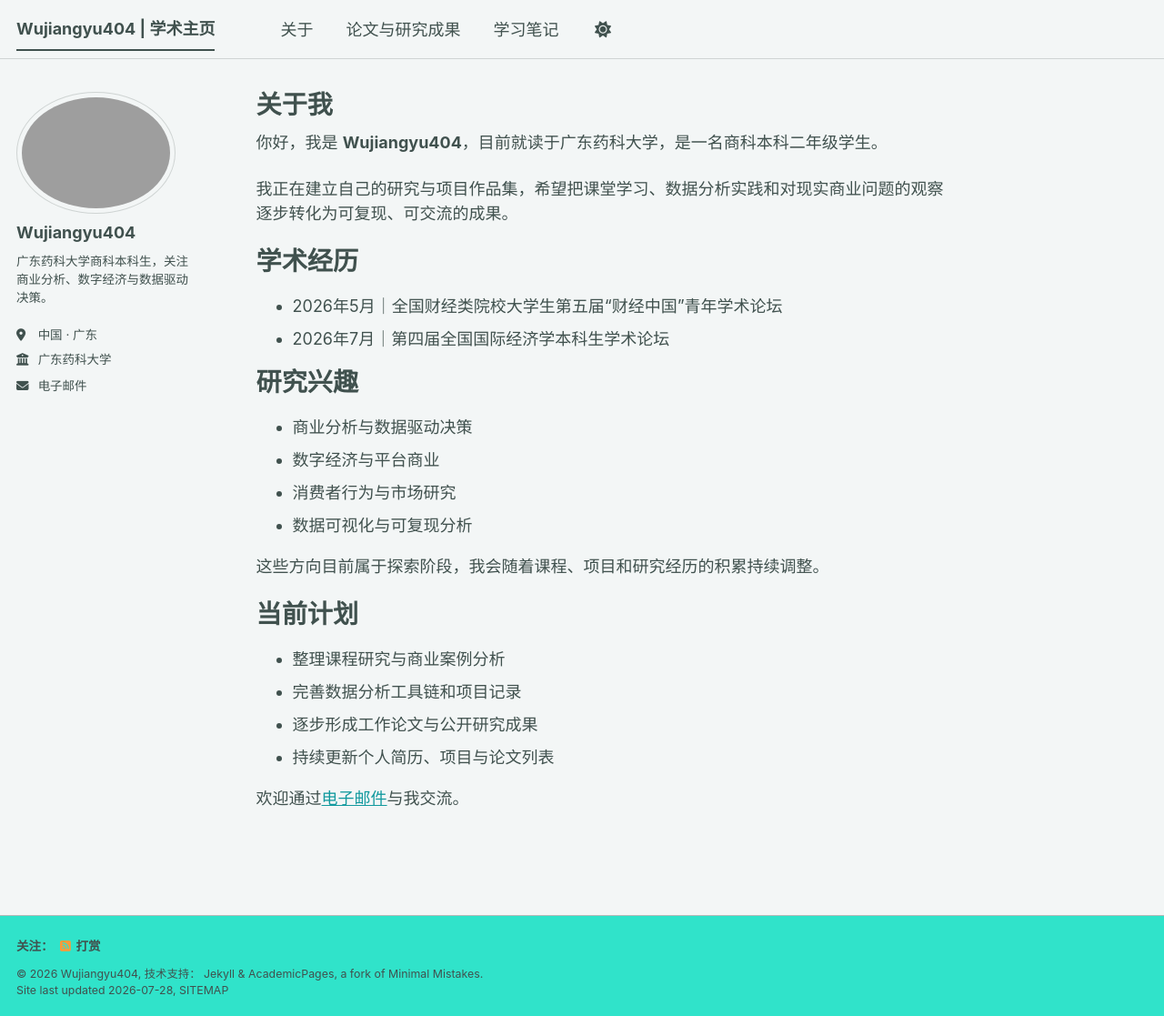
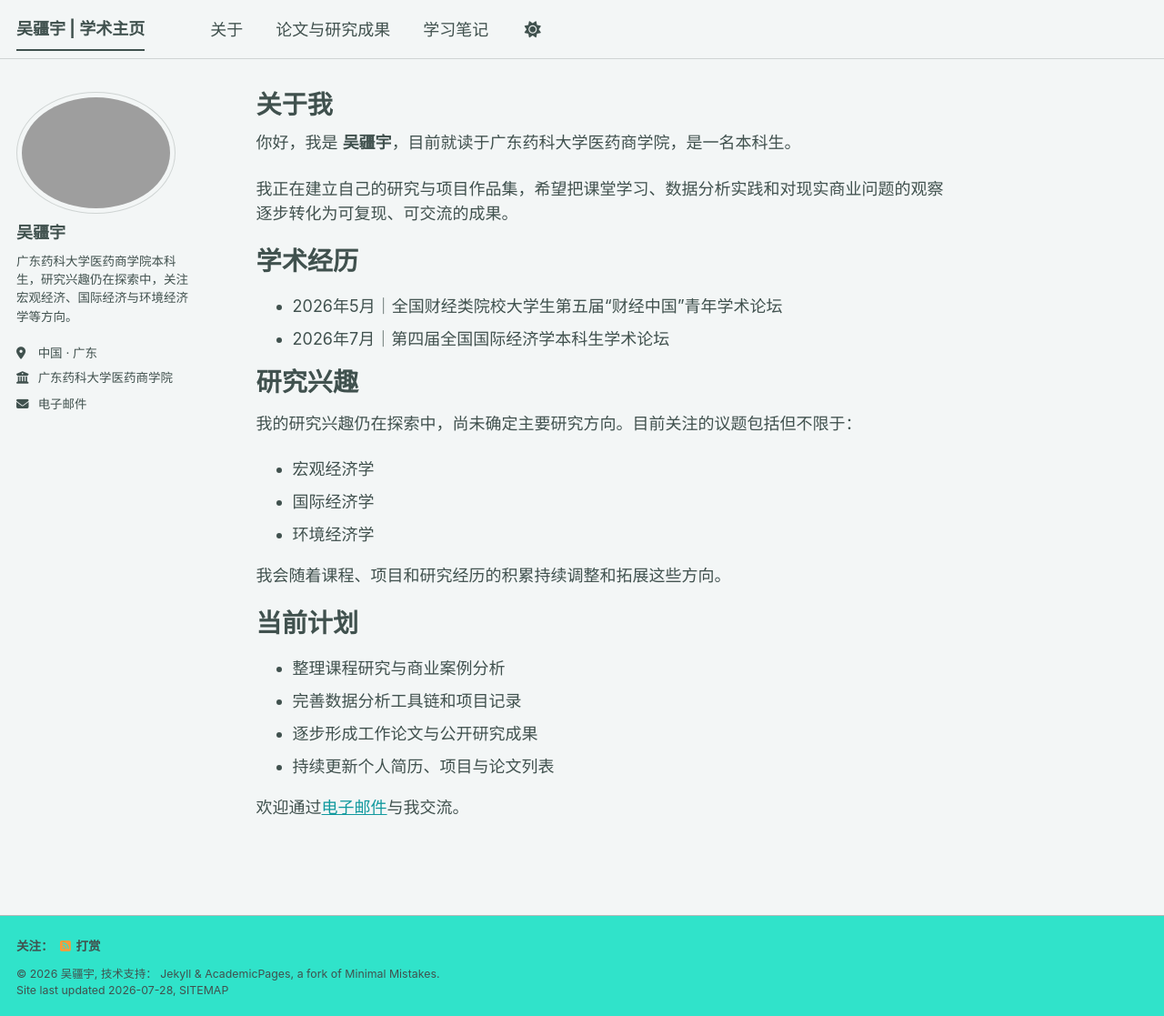
Before and after one commit to proooooz/proooooz.github.io, a Jekyll site: the page built from _pages/about.md, in a window 1280 px wide and 1117 px high. Shown: the whole window at 91% size. Built offline with Jekyll 4.4.1, drawn with Linux system fonts in a browser that asks for light colours; a style sheet for code colours, icons or effects is not loaded.

Commit message:
Update Chinese profile and research interests

```diff
--- a/_config.yml
+++ b/_config.yml
@@ -9,10 +9,10 @@
 # Basic Site Settings
 locale                   : "zh-CN"
 site_theme               : "mint" # The available themes options are "default", "air", "sunrise", "mint", "dirt" and "contrast"
-title                    : "Wujiangyu404 | 学术主页"
+title                    : "吴疆宇 | 学术主页"
 title_separator          : "-"
-name                     : &name "Wujiangyu404"
-description              : &description "Wujiangyu404 的个人学术主页，记录商业学习、研究兴趣与项目成果。"   # Update this with a general description of your site, this is the default if not overridden by a page
+name                     : &name "吴疆宇"
+description              : &description "吴疆宇的个人学术主页，记录经济学学习、研究兴趣与项目成果。"   # Update this with a general description of your site, this is the default if not overridden by a page
 url                      : https://proooooz.github.io # The base hostname & protocol for your site e.g. "https://[your GitHub username].github.io",
                                                            # or if you already have some other page hosted on Github then use "https://[your GitHub username].github.io/[Your Repo Name]"
 baseurl                  : "" # the subpath of your site, e.g. "/blog"
@@ -24,11 +24,11 @@ repository               : "proooooz/proooooz.github.io"
 author:
   # Biographic information
   avatar           : "profile.png"
-  name             : "Wujiangyu404"
+  name             : "吴疆宇"
   pronouns         : # example: "she/her"
-  bio              : "广东药科大学商科本科生，关注商业分析、数字经济与数据驱动决策。"
+  bio              : "广东药科大学医药商学院本科生，研究兴趣仍在探索中，关注宏观经济、国际经济与环境经济学等方向。"
   location         : "中国 · 广东"
-  employer         : "广东药科大学"
+  employer         : "广东药科大学医药商学院"
   uri              :
   email            : "wujiangyu404@gmail.com"
 
@@ -149,7 +149,7 @@ og_description           :  # Social media default site image description
 # - https://developers.google.com/structured-data/customize/social-profiles
 social:
   type                   : Person
-  name                   : "Wujiangyu404"
+  name                   : "吴疆宇"
   links                  : []
 
 
--- a/_pages/about.md
+++ b/_pages/about.md
@@ -7,7 +7,7 @@ redirect_from:
   - /about.html
 ---
 
-你好，我是 **Wujiangyu404**，目前就读于广东药科大学，是一名商科本科二年级学生。
+你好，我是 **吴疆宇**，目前就读于广东药科大学医药商学院，是一名本科生。
 
 我正在建立自己的研究与项目作品集，希望把课堂学习、数据分析实践和对现实商业问题的观察逐步转化为可复现、可交流的成果。
 
@@ -20,12 +20,13 @@ redirect_from:
 研究兴趣
 ======
 
-- 商业分析与数据驱动决策
-- 数字经济与平台商业
-- 消费者行为与市场研究
-- 数据可视化与可复现分析
+我的研究兴趣仍在探索中，尚未确定主要研究方向。目前关注的议题包括但不限于：
 
-这些方向目前属于探索阶段，我会随着课程、项目和研究经历的积累持续调整。
+- 宏观经济学
+- 国际经济学
+- 环境经济学
+
+我会随着课程、项目和研究经历的积累持续调整和拓展这些方向。
 
 当前计划
 ======
```
